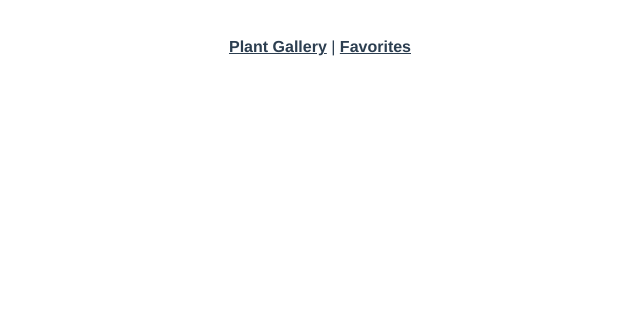
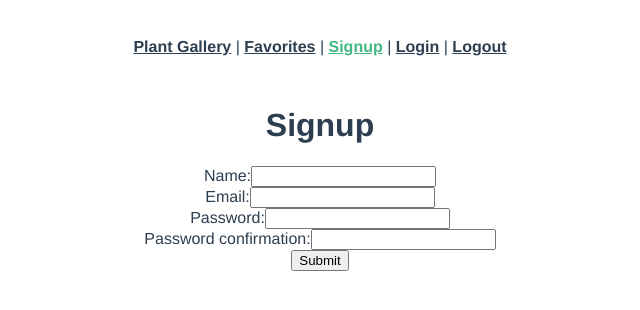
Before and after one commit to fellowbeard/plantfab, a Vue app: page /signup in a window 1280 px wide. Shown: the top 310 px of the page, without its empty margins (320-960 px from the left). Built offline with nearby package versions, Linux system fonts and the light colour scheme.

Commit message:
adds login/logout/signup

```diff
--- a/src/App.vue
+++ b/src/App.vue
@@ -5,6 +5,12 @@
     <router-link to="/">Plant Gallery</router-link>
     |
     <router-link to="/favorites">Favorites</router-link>
+    |
+    <router-link to="/signup">Signup</router-link>
+    |
+    <router-link to="/login">Login</router-link>
+    |
+    <router-link to="/logout">Logout</router-link>
 
     <!-- <router-link to="/about">About</router-link> -->
   </nav>
--- a/src/main.js
+++ b/src/main.js
@@ -5,4 +5,9 @@
 
 axios.defaults.baseURL = process.env.NODE_ENV === "development" ? "http://localhost:3000" : "/";
 
+var jwt = localStorage.getItem("jwt");
+if (jwt) {
+  axios.defaults.headers.common["Authorization"] = `Bearer ${jwt}`;
+}
+
 createApp(App).use(router).mount("#app");
--- a/src/router/index.js
+++ b/src/router/index.js
@@ -2,6 +2,9 @@
 // import HomeView from "../views/HomeView.vue";
 import IndexView from "../views/IndexView.vue";
 import FavIndexView from "../views/FavIndexView.vue";
+import SignupView from "../views/SignupView.vue";
+import LoginView from "../views/LoginView.vue";
+import LogoutView from "../views/LogoutView.vue";
 
 const routes = [
   // {
@@ -19,6 +22,21 @@
     name: "favorites-index",
     component: FavIndexView,
   },
+  {
+    path: "/signup",
+    name: "signup",
+    component: SignupView,
+  },
+  {
+    path: "/login",
+    name: "login",
+    component: LoginView,
+  },
+  {
+    path: "/logout",
+    name: "logout",
+    component: LogoutView,
+  },
   // {
   //   path: "/about",
   //   name: "about",
--- a/src/views/FavIndexView.vue
+++ b/src/views/FavIndexView.vue
@@ -4,6 +4,7 @@
     <div v-for="favorite in favorites" v-bind:key="favorite.id">
       <h2>{{ favorite.title }}</h2>
       <img v-bind:src="favorite.image_url" v-bind:alt="favorite.title" />
+      <button v-on:click="destroyFavorite(favorite)">UnHeart</button>
     </div>
   </div>
 </template>
@@ -27,6 +28,12 @@
         this.favorites = response.data;
       });
     },
+    destroyFavorite: function (favorite) {
+      axios.delete("/favorites/" + favorite.id).then((response) => {
+        console.log("favorite destroyed", response);
+        this.$router.push("/favorites");
+      });
+    },
   },
 };
 </script>
--- /dev/null
+++ b/src/views/LoginView.vue
@@ -0,0 +1,49 @@
+<script>
+import axios from "axios";
+
+export default {
+  data: function () {
+    return {
+      newSessionParams: {},
+      errors: [],
+    };
+  },
+  methods: {
+    submit: function () {
+      axios
+        .post("/sessions", this.newSessionParams)
+        .then((response) => {
+          axios.defaults.headers.common["Authorization"] = "Bearer " + response.data.jwt;
+          localStorage.setItem("jwt", response.data.jwt);
+          this.$router.push("/");
+        })
+        .catch((error) => {
+          console.log(error.response);
+          this.errors = ["Invalid email or password."];
+          this.email = "";
+          this.password = "";
+        });
+    },
+  },
+};
+</script>
+
+<template>
+  <div class="login">
+    <form v-on:submit.prevent="submit()">
+      <h1>Login</h1>
+      <ul>
+        <li v-for="error in errors" v-bind:key="error">{{ error }}</li>
+      </ul>
+      <div>
+        <label>Email:</label>
+        <input type="email" v-model="newSessionParams.email" />
+      </div>
+      <div>
+        <label>Password:</label>
+        <input type="password" v-model="newSessionParams.password" />
+      </div>
+      <input type="submit" value="Submit" />
+    </form>
+  </div>
+</template>
--- /dev/null
+++ b/src/views/LogoutView.vue
@@ -0,0 +1,15 @@
+<script>
+import axios from "axios";
+
+export default {
+  created: function () {
+    delete axios.defaults.headers.common["Authorization"];
+    localStorage.removeItem("jwt");
+    this.$router.push("/");
+  },
+};
+</script>
+
+<template>
+  <div class="logout"></div>
+</template>
--- /dev/null
+++ b/src/views/SignupView.vue
@@ -0,0 +1,53 @@
+<script>
+import axios from "axios";
+
+export default {
+  data: function () {
+    return {
+      newUserParams: {},
+      errors: [],
+    };
+  },
+  methods: {
+    submit: function () {
+      axios
+        .post("/users", this.newUserParams)
+        .then((response) => {
+          console.log(response.data);
+          this.$router.push("/login");
+        })
+        .catch((error) => {
+          this.errors = error.response.data.errors;
+        });
+    },
+  },
+};
+</script>
+
+<template>
+  <div class="signup">
+    <form v-on:submit.prevent="submit()">
+      <h1>Signup</h1>
+      <ul>
+        <li v-for="error in errors" v-bind:key="error">{{ error }}</li>
+      </ul>
+      <div>
+        <label>Name:</label>
+        <input type="text" v-model="newUserParams.name" />
+      </div>
+      <div>
+        <label>Email:</label>
+        <input type="email" v-model="newUserParams.email" />
+      </div>
+      <div>
+        <label>Password:</label>
+        <input type="password" v-model="newUserParams.password" />
+      </div>
+      <div>
+        <label>Password confirmation:</label>
+        <input type="password" v-model="newUserParams.password_confirmation" />
+      </div>
+      <input type="submit" value="Submit" />
+    </form>
+  </div>
+</template>
```
